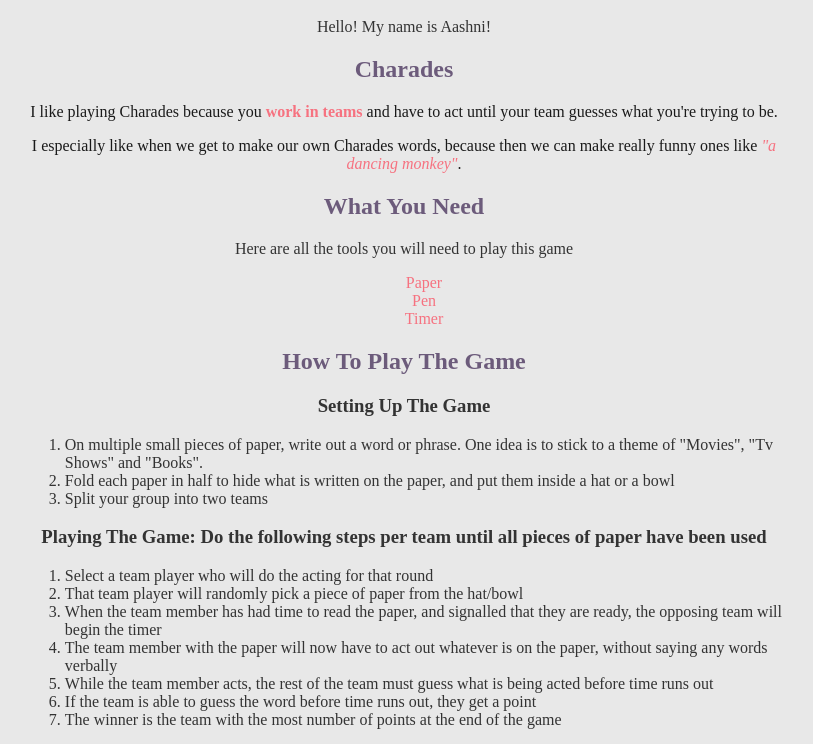
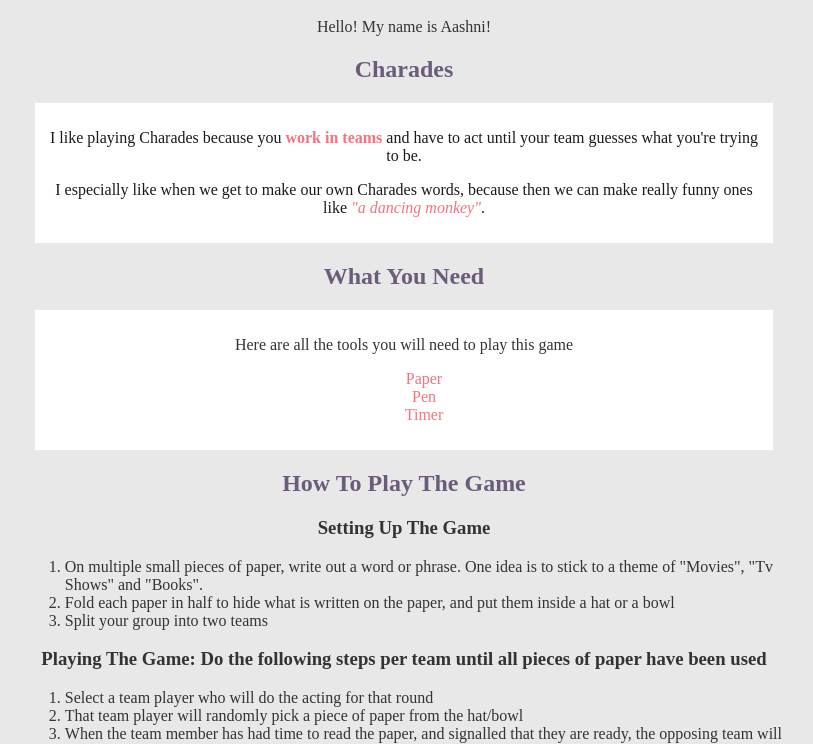
Before and after one commit to aashnisshah/introtohtmlandcss, a plain HTML site: page index.html in a window 1280 px wide. Shown: the part 48-792 px from the top of the page, without its empty margins (236-1049 px from the left). Drawn offline with Linux system fonts and the light colour scheme.

Commit message:
[Step 10] Additional Styling
In this step, we cover additional styling options like adding padding
and margin around a div, and giving it a different background color

```diff
--- a/style.css
+++ b/style.css
@@ -58,3 +58,9 @@ img {
     border: 3px solid #C06C84;
     border-radius: 30px;
 }
+
+.favouriteGame, .whatYouNeed {
+    padding: 10px;
+    margin: 10px;
+    background-color: #ffffff;
+}
```
